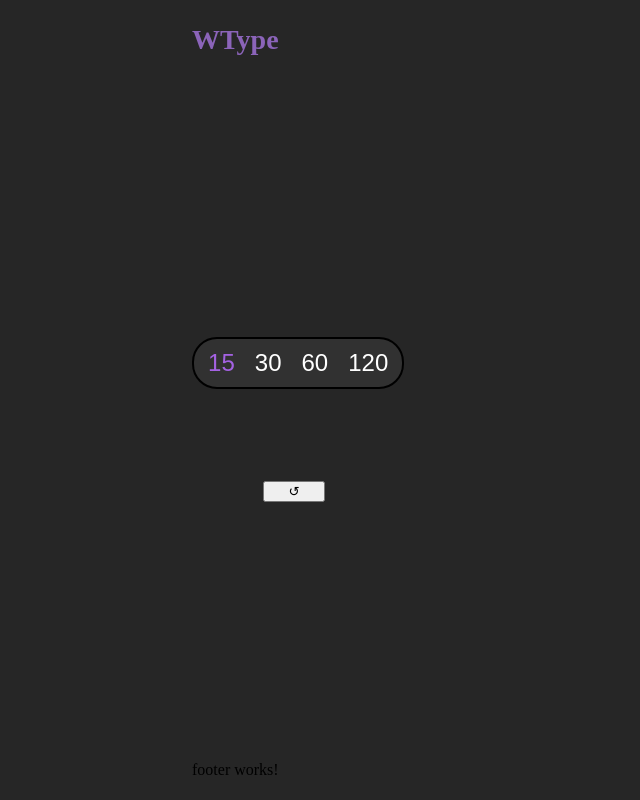
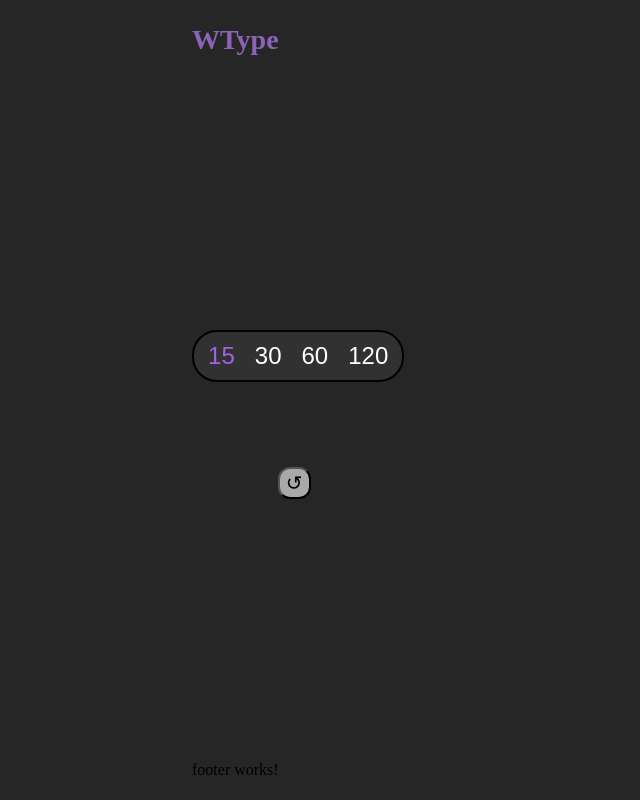
Before and after one commit to eizw/WType, an Angular app in the folder frontend/: page / in a window 1280 px wide. Shown: the whole page, without its empty margins (0-640 px from the left). Built offline with nearby package versions, Linux system fonts and the light colour scheme; no server answers.

Commit message:
Resized reset button

```diff
--- a/frontend/src/app/app.component.css
+++ b/frontend/src/app/app.component.css
@@ -19,7 +19,7 @@
 .game-container {
     display: grid;
     gap: 15px;
-    grid-template-rows: 10% 80%;
+    grid-template-rows: 5% 75% 15%;
     justify-content: center;
     align-items: center;
 }
@@ -27,7 +27,10 @@
 .reset-btn {
     align-self: center;
     justify-self: center;
-    width: 30%;
+    background-color: #a9a9a9;
+    border-radius: 12px;
+    font-size: 20px;
+    padding: 1% 3%;
 }
 
 app-board {
--- a/frontend/src/app/board/board.component.ts
+++ b/frontend/src/app/board/board.component.ts
@@ -1,4 +1,4 @@
-import { Component, Input, ViewChildren, QueryList, ViewChild, AfterViewInit, ChangeDetectorRef } from '@angular/core';
+import { Component, Input, ViewChildren, QueryList, ViewChild, AfterViewInit, ChangeDetectorRef, SimpleChanges } from '@angular/core';
 import { WordComponent } from '../word/word.component';
 import { CUSTOM_ELEMENTS_SCHEMA } from '@angular/core';
 import { CommonModule } from '@angular/common';
@@ -60,9 +60,13 @@ export class BoardComponent implements AfterViewInit {
     this.boardWords.changes.subscribe(res => {
       this.boardRendered();
     })
-
     this.cd.detectChanges();
   }
+
+  ngOnChanges(changes: SimpleChanges) {
+    this.timeLeft = changes['gameTime'].currentValue;
+  }
+
 
   boardRendered() {
     if (!this.isFetching) {
```
